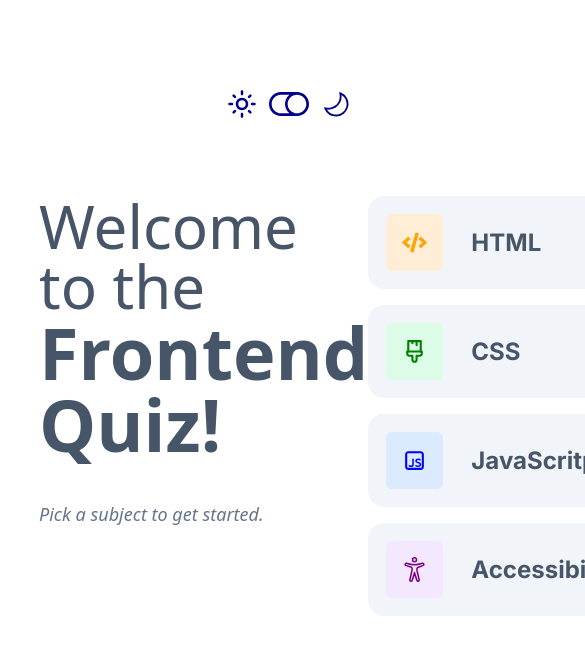
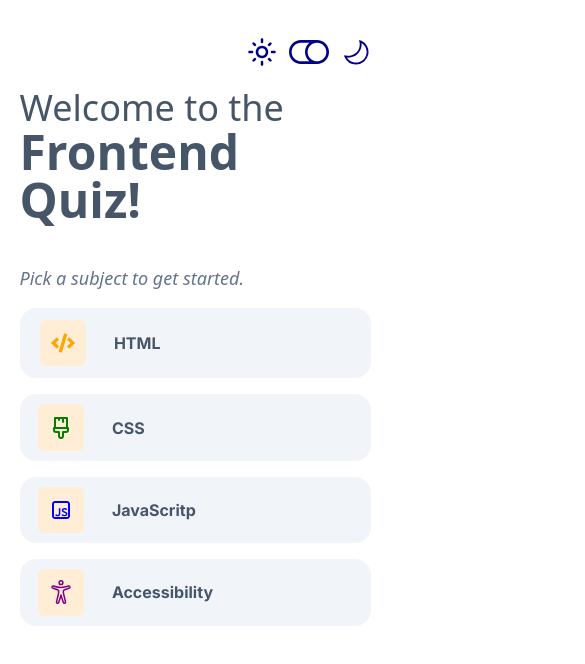
Before and after one commit to rajendrakbanjara/quiz, a Next.js app: page / in a window 390 px wide. Shown: the top 664 px of the page, 585 px wide, since content can reach past the window. Built offline with nearby package versions, Linux system fonts and the light colour scheme.

Commit message:
mobile responsiveness done

```diff
--- a/src/app/globals.css
+++ b/src/app/globals.css
@@ -2,3 +2,22 @@
 @tailwind components;
 @tailwind utilities;
 @import 'bootstrap/dist/css/bootstrap.css';
+
+@media only screen and (max-width: 600px){
+.subLogo{
+   padding: 0.7rem;
+}
+.SubjectList{
+    margin-top: 1rem;
+}
+.Question{
+    margin-top: 3rem;
+}
+
+.progressiveBar{
+
+}
+}
+
+
+/* "subLogo p-4 ml-2 my-2 rounded-md  mr-7 text-2xl" */
--- a/src/app/pages/LandingPage.tsx
+++ b/src/app/pages/LandingPage.tsx
@@ -31,8 +31,8 @@ const LandingPage = () => {
     setBtnColor(btnColor == "darkBlue" ? "white" : "darkBlue");
   };
   return (
-    <div className="flex justify-center h-screen pt-11 dark:bg-slate-700">
-      <div className="dark:bg-slate-700 w-[80%] mt-10">
+    <div className="flex justify-center h-screen pt-[2rem]   dark:bg-slate-700">
+      <div className="dark:bg-slate-700 lg:w-[80%] w-[90%] lg:mt-10">
         {/* mode changing section */}
         <div className="">
           <div className="flex float-end space-x-3 items-center">
--- a/src/app/pages/ListItem.tsx
+++ b/src/app/pages/ListItem.tsx
@@ -9,8 +9,8 @@ interface ChildProps {
   const ListItem: React.FC<ChildProps> = ({lable, value, isSelected, changeOption, index}) => {
     return(
         <>
-           <li onClick={()=>changeOption(index)} className="flex items-center font-bold text-slate-900 dark:text-white bg-slate-50 dark:bg-slate-600 p-1.5 w-[36rem] rounded-2xl text-2xl hover:border-purple-600 hover:border-4 border-4 border-transparent hover:transition border-opacity-0 hover:border-opacity-100 hover:duration-700">
-                  <div className={`${ isSelected ? 'bg-purple-600' :  'bg-slate-200'} ${isSelected?'text-white':'text-slate-600'} text-slate-600 px-4 py-3 ml-2 my-2 rounded-md  mr-7 text-2xl`}>
+           <li onClick={()=>changeOption(index)} className="flex items-center font-bold text-slate-900 dark:text-white bg-slate-50 dark:bg-slate-600 p-1.5 lg:w-[36rem] rounded-2xl lg:text-2xl hover:border-purple-600 hover:border-4 border-4 border-transparent hover:transition border-opacity-0 hover:border-opacity-100 hover:duration-700">
+                  <div className={`${ isSelected ? 'bg-purple-600' :  'bg-slate-200'} ${isSelected?'text-white':'text-slate-600'} text-slate-600 lg:px-4 lg:py-3 px-[0.8rem] py-1.5 ml-2 lg:my-2 rounded-md  mr-7 text-2xl`}>
                     {lable}
                   </div>
                   {value}
--- a/src/app/pages/Question.tsx
+++ b/src/app/pages/Question.tsx
@@ -354,18 +354,18 @@ const Question: React.FC<ChildProps> = ({ showResult, subject }) => {
     require("bootstrap/dist/js/bootstrap.js");
   }, []);
   return (
-    <div className="flex mt-20 justify-between">
+    <div className="Question lg:flex lg:mt-20 justify-between">
       {/* left container */}
-      <div className="flex flex-col justify-between w-[32rem]">
-        <div className="mr-20">
-          <p className="text-lg italic text-slate-600 dark:text-slate-400 font-sans mb-5">
+      <div className="flex flex-col justify-between lg:w-[32rem]">
+        <div className="OueNum mr-20">
+          <p className="text-lg italic text-slate-600 dark:text-slate-400 font-sans lg:mb-5">
             Question {currentQuestionIndex + 1} of {questions.length}
           </p>
-          <p className="dark:text-white text-slate-600 font-semibold text-4xl">
+          <p className="dark:text-white text-slate-600 font-semibold lg:text-4xl text-2xl mt-3">
             {questions[currentQuestionIndex].qution}
           </p>
         </div>
-        <div className="progressiveBar mb-6">
+        <div className="progressiveBar mb-6 lg:mt-0 mt-2.5">
           <div
             className="progress"
             role="progressbar"
@@ -425,7 +425,7 @@ const Question: React.FC<ChildProps> = ({ showResult, subject }) => {
           <div>
             <button
               type="submit"
-              className="flex items-center font-bold text-white p-4 w-[36rem] rounded-2xl text-2xl justify-center py-7 bg-purple-600"
+              className="flex items-center font-bold text-white lg:p-4 py-3.5 lg:w-[36rem] w-full rounded-2xl lg:text-2xl justify-center lg:py-7 bg-purple-600"
               onClick={function () {
                 if (
                   questions[currentQuestionIndex].correctAns == choosenOption
--- a/src/app/pages/Subjects.tsx
+++ b/src/app/pages/Subjects.tsx
@@ -11,14 +11,14 @@ interface ChildProps {
 
 const Subjects: React.FC<ChildProps> = ({chooseSubject})=>{
     return(
-        <div className="flex mt-28 justify-between">
+        <div className="lg:flex lg:mt-28 mt-14 lg:justify-between">
           {/* left container */}
           <div className="">
             <div className="">
-              <p className="text-6xl text-slate-600 dark:text-white font-light font-sans">
+              <p className="lg:text-6xl text-4xl text-slate-600 dark:text-white font-light font-sans">
                 Welcome to the
               </p>
-              <p className="text-7xl text-slate-600 dark:text-white font-semibold font-sans">
+              <p className="lg:text-7xl text-5xl text-slate-600 dark:text-white font-semibold font-sans">
                 Frontend Quiz!
               </p>
               <p className="text-lg italic text-slate-500 dark:text-slate-400 font-sans mt-10">
@@ -27,30 +27,30 @@ const Subjects: React.FC<ChildProps> = ({chooseSubject})=>{
             </div>
           </div>
           {/* Right container */}
-          <div>
+          <div className="SubjectList">
             <div>
               <ul className="space-y-4">
-                <li onClick={()=> chooseSubject(1)}className="flex items-center font-bold text-slate-600 dark:text-white bg-slate-100 dark:bg-slate-600 p-1.5 w-[36rem] rounded-2xl text-2xl hover:border-purple-600 hover:border-4 border-4 border-transparent hover:transition border-opacity-0 hover:border-opacity-100 hover:duration-700">
-                  <div className="bg-orange-100 p-4 ml-2 my-2 rounded-md  mr-7 text-2xl">
-                    <FaCode color="orange" size="25px" />
+                <li onClick={()=> chooseSubject(1)}className="subList flex items-center font-bold text-slate-600 dark:text-white bg-slate-100 dark:bg-slate-600 lg:p-1.5 p-2 lg:w-[36rem] rounded-2xl lg:text-2xl hover:border-purple-600 hover:border-4 border-4 border-transparent hover:transition border-opacity-0 hover:border-opacity-100 hover:duration-700">
+                  <div className="subLogo bg-orange-100 lg:p-4 ml-2 lg:my-2 rounded-md  mr-7 lg:ext-2xl">
+                    <FaCode color="orange" size="1.5rem" />
                   </div>
                    HTML
                 </li>
-                <li onClick={()=>chooseSubject(2) }className="flex items-center font-bold text-slate-600 dark:text-white bg-slate-100 dark:bg-slate-600 p-1.5 w-[36rem] rounded-2xl text-2xl hover:border-purple-600 hover:border-4 border-4 border-transparent hover:transition border-opacity-0 hover:border-opacity-100 hover:duration-700">
-                  <div className="bg-green-100 p-4 ml-2 my-2 rounded-md  mr-7 text-2xl">
-                    <LuPaintbrush2 color="Green" size="25px" />
+                <li onClick={()=>chooseSubject(2) }className="subList flex items-center font-bold text-slate-600 dark:text-white bg-slate-100 dark:bg-slate-600 p-1.5 lg:w-[36rem] rounded-2xl lg:text-2xl hover:border-purple-600 hover:border-4 border-4 border-transparent hover:transition border-opacity-0 hover:border-opacity-100 hover:duration-700">
+                  <div className="subLogo bg-orange-100 lg:p-4 ml-2 lg:my-2 rounded-md  mr-7 lg:ext-2xl">
+                    <LuPaintbrush2 color="Green" size="1.5rem" />
                   </div>{" "}
                   CSS
                 </li>
-                <li onClick={()=> chooseSubject(3)} className="flex items-center font-bold text-slate-600 dark:text-white bg-slate-100 dark:bg-slate-600 p-1.5 w-[36rem] rounded-2xl text-2xl hover:border-purple-600 hover:border-4 border-4 border-transparent hover:transition border-opacity-0 hover:border-opacity-100 hover:duration-700">
-                  <div className="bg-blue-100 p-4 ml-2 my-2 rounded-md  mr-7 text-2xl">
-                    <RiJavascriptLine color="Blue" size="25px" />
+                <li onClick={()=> chooseSubject(3)} className="subList flex items-center font-bold text-slate-600 dark:text-white bg-slate-100 dark:bg-slate-600 p-1.5 lg:w-[36rem] rounded-2xl lg:text-2xl hover:border-purple-600 hover:border-4 border-4 border-transparent hover:transition border-opacity-0 hover:border-opacity-100 hover:duration-700">
+                  <div className="subLogo bg-orange-100 lg:p-4 ml-2 lg:my-2 rounded-md  mr-7 lg:ext-2xl">
+                    <RiJavascriptLine color="Blue" size="1.5rem" />
                   </div>
                   JavaScritp
                 </li>
-                <li onClick={()=> chooseSubject(4)} className="flex items-center font-bold text-slate-600 dark:text-white bg-slate-100 dark:bg-slate-600 p-1.5 w-[36rem] rounded-2xl text-2xl hover:border-purple-600 hover:border-4 border-4 border-transparent hover:transition border-opacity-0 hover:border-opacity-100 hover:duration-700">
-                  <div className="bg-purple-100 p-4 ml-2 my-2 rounded-md  mr-7 text-2xl">
-                    <IoAccessibilityOutline size="25px" color="purple" />
+                <li onClick={()=> chooseSubject(4)} className="subList flex items-center font-bold text-slate-600 dark:text-white bg-slate-100 dark:bg-slate-600 p-1.5 lg:w-[36rem] rounded-2xl lg:text-2xl hover:border-purple-600 hover:border-4 border-4 border-transparent hover:transition border-opacity-0 hover:border-opacity-100 hover:duration-700">
+                  <div className="subLogo bg-orange-100 lg:p-4 ml-2 lg:my-2 rounded-md  mr-7 lg:ext-2xl">
+                    <IoAccessibilityOutline size="1.5rem" color="purple" />
                   </div>
                   Accessibility
                 </li>
```
Also changed, not shown: src/app/pages/Result.tsx (+8 -8 lines).
